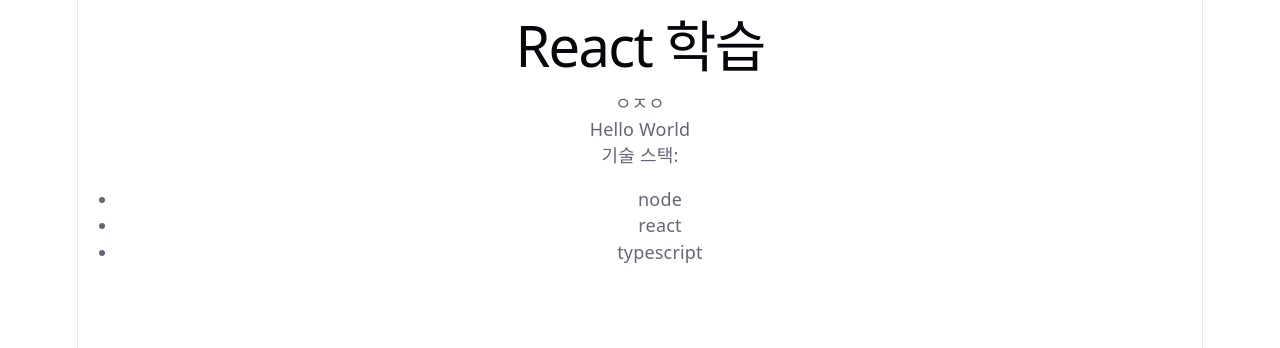
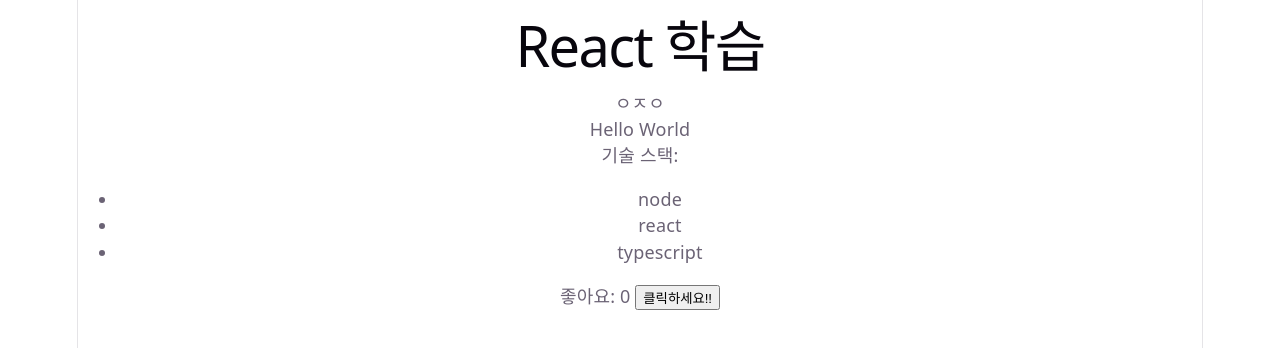
Before and after one commit to ije90s/react-pratice, a React (Vite) app: page / in a window 1280 px wide. Shown: the top 348 px of the page. Built offline with nearby package versions, Linux system fonts and the light colour scheme.

Commit message:
3단계: State(useState) - Profile에 좋아요 버튼 추가 및 학습 기록 반영

```diff
--- a/src/components/Profile.tsx
+++ b/src/components/Profile.tsx
@@ -1,15 +1,21 @@
-// TODO(human): ProfileProps 인터페이스를 정의하고, Profile이 props를 받아 사용하도록 고치세요.
+import { useState } from "react";
+
 interface ProfileProps {
-    name: string;
-    intro: string;
-    stack: string[];
+  name: string;
+  intro: string;
+  stack: string[];
 }
-function Profile({name, intro, stack}: ProfileProps) {
+
+function Profile({ name, intro, stack }: ProfileProps) {
+  // TODO(human): useState로 좋아요(likes) 개수를 관리하고, 버튼을 눌러 1씩 늘려보세요.
+  const [likes, setLikes] = useState(0)
+
   return (
     <>
       <div>{name}</div>
       <div>{intro}</div>
       <div>기술 스택: <ul>{stack.map((skill) => (<li key={skill}>{skill}</li>))}</ul></div>
+      <div>좋아요: {likes} <button onClick={() => setLikes(likes + 1)}>클릭하세요!!</button></div>
     </>
   )
 }
```
Also changed, not shown: 1 other file (tests, documents, lock files or other folders).
